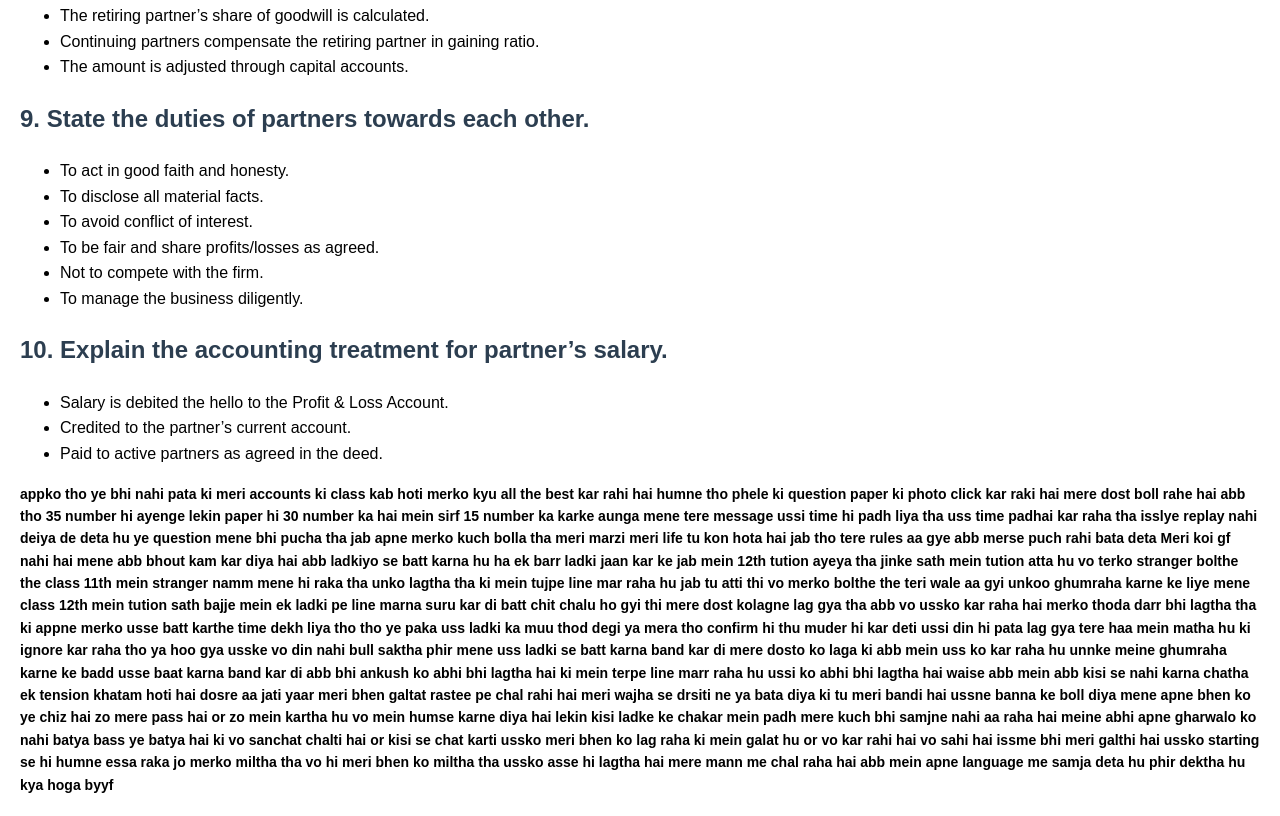
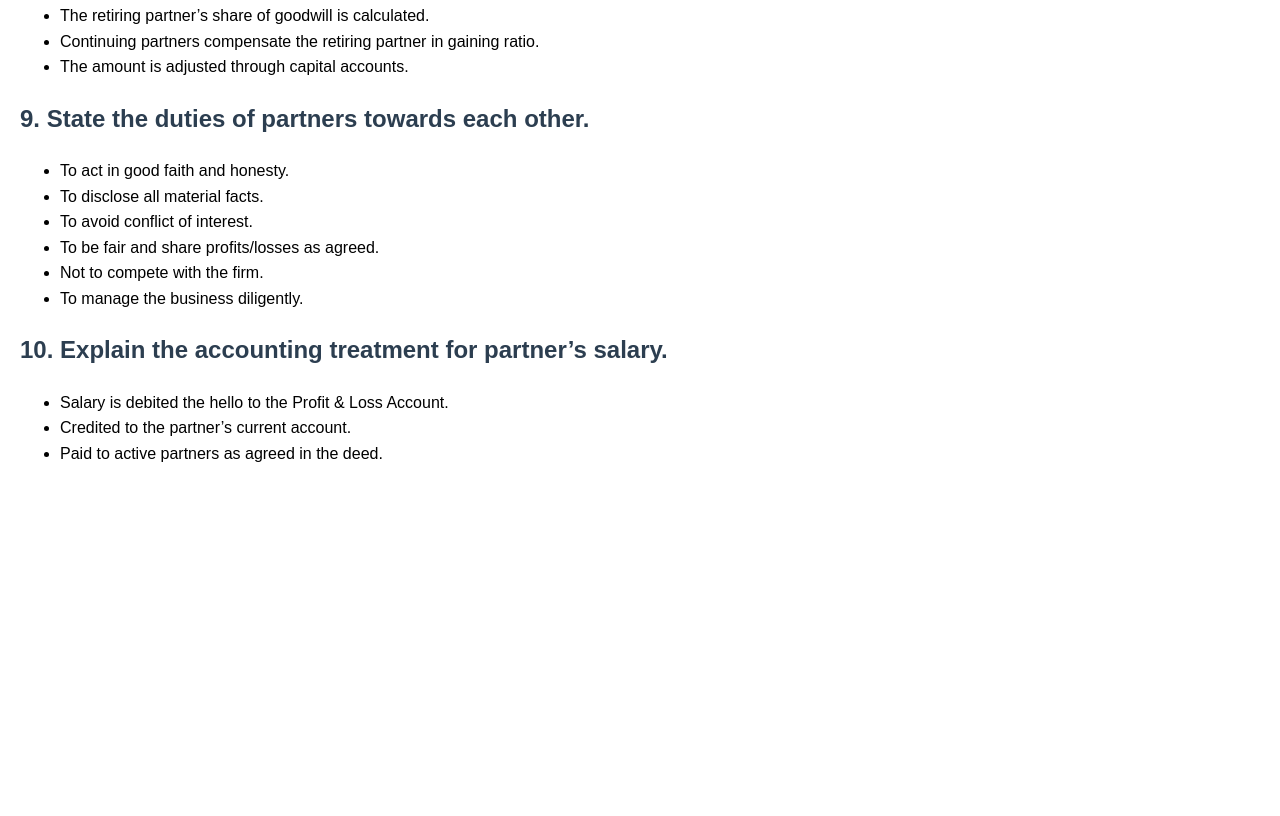
Before and after one commit to juddjhf/yayad, a website: page ch-1index.html in a window 1280 px wide. Shown: the part 5477-6293 px from the top of the page. After the commit the page ends 5964 px from the top, so only its background shows below. Drawn offline with Linux system fonts and the light colour scheme.

Commit message:
Update ch-1index.html

```diff
--- a/ch-1index.html
+++ b/ch-1index.html
@@ -364,11 +364,6 @@
       </ul>
     </div>
   <h3>
-  appko tho ye bhi nahi pata ki meri accounts ki class kab hoti merko kyu all the best kar rahi hai humne tho phele ki question paper ki photo click kar raki hai mere dost boll rahe hai abb tho 35 number hi ayenge lekin paper hi 30 number ka hai mein sirf 15 number ka karke aunga mene tere message ussi time hi padh liya tha uss time padhai kar raha tha isslye replay nahi deiya de deta hu
-  ye question mene bhi pucha tha jab apne merko kuch bolla tha meri marzi meri life tu kon hota hai jab tho tere rules aa gye abb merse puch rahi bata deta Meri koi gf nahi hai mene abb bhout kam kar diya hai abb ladkiyo se batt karna  hu ha ek barr ladki jaan kar ke jab mein 12th tution ayeya tha jinke sath mein tution atta hu vo terko stranger bolthe the class 11th mein stranger namm mene hi raka tha unko lagtha tha ki mein tujpe line mar raha hu
-  jab tu atti thi vo merko bolthe the teri wale aa gyi unkoo ghumraha karne ke liye mene class 12th mein tution sath bajje mein ek ladki pe line marna suru kar di batt chit chalu ho gyi thi mere dost kolagne lag gya tha abb vo ussko kar raha hai merko thoda darr bhi lagtha tha ki appne merko usse batt karthe time dekh liya tho tho ye paka uss ladki ka muu thod degi ya mera tho confirm hi thu muder hi kar deti ussi din hi pata lag gya tere haa mein matha hu ki ignore kar raha tho ya hoo gya usske vo din nahi bull saktha
-  phir mene uss ladki se batt karna band kar di mere dosto ko laga ki abb mein uss ko kar raha hu unnke meine ghumraha karne ke badd usse baat karna band kar di abb bhi ankush ko  abhi bhi lagtha hai ki mein terpe line marr raha hu ussi ko abhi bhi lagtha hai waise abb mein abb kisi se nahi karna chatha ek tension khatam hoti hai dosre aa jati yaar meri bhen galtat rastee pe chal rahi hai meri wajha se drsiti ne ya bata diya ki tu meri bandi hai ussne banna ke boll diya mene apne bhen ko ye chiz hai zo mere pass hai or zo mein kartha hu vo mein humse karne diya hai
-  lekin kisi ladke ke chakar mein padh mere kuch bhi samjne nahi aa raha hai meine abhi apne gharwalo ko nahi batya bass ye batya hai ki vo sanchat chalti hai or kisi se chat karti ussko meri bhen ko lag raha ki mein galat hu or vo kar rahi hai vo sahi hai issme bhi meri galthi hai ussko starting se hi humne essa raka jo merko miltha tha vo hi meri bhen ko miltha tha ussko asse hi lagtha hai mere mann me chal raha hai abb mein apne language me samja deta hu phir dektha hu kya hoga byyf
   </h3>
 </body>
 </html>
```
